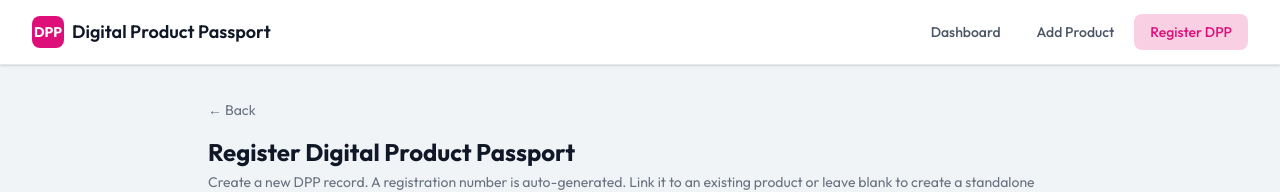
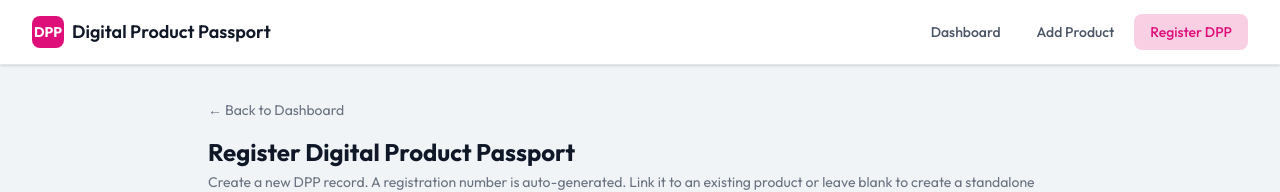
Before and after one commit to ntd432/dpp-fe, a Next.js app: page /add-dpp in a window 1280 px wide. Shown: the top 192 px of the page. Built offline with nearby package versions, Linux system fonts and the light colour scheme; no server answers.

Commit message:
Changed page routing

```diff
--- a/src/app/add-dpp/page.tsx
+++ b/src/app/add-dpp/page.tsx
@@ -339,10 +339,10 @@ export default function AddDppPage() {
       {/* Header */}
       <div className="mb-8">
         <button
-          onClick={() => router.back()}
+          onClick={() => router.push("/")}
           className="text-sm text-gray-500 hover:text-gray-700 mb-4 inline-flex items-center gap-1 hover:cursor-pointer"
         >
-          ← Back
+          ← Back to Dashboard
         </button>
         <h1 className="text-2xl font-bold text-gray-900">Register Digital Product Passport</h1>
         <p className="mt-1 text-sm text-gray-500">
--- a/src/app/add-product/page.tsx
+++ b/src/app/add-product/page.tsx
@@ -2557,10 +2557,10 @@ export default function AddProductPage() {
         <section>
       <div className="mb-8">
         <button
-          onClick={() => router.back()}
+          onClick={() => router.push("/")}
           className="text-sm text-gray-500 hover:text-gray-700 mb-4 inline-flex items-center gap-1 hover:cursor-pointer"
         >
-          ← Back
+          ← Back to Dashboard
         </button>
         <h1 className="text-2xl font-bold text-gray-900">Add New Product</h1>
         <p className="mt-1 text-sm text-gray-500">
```
